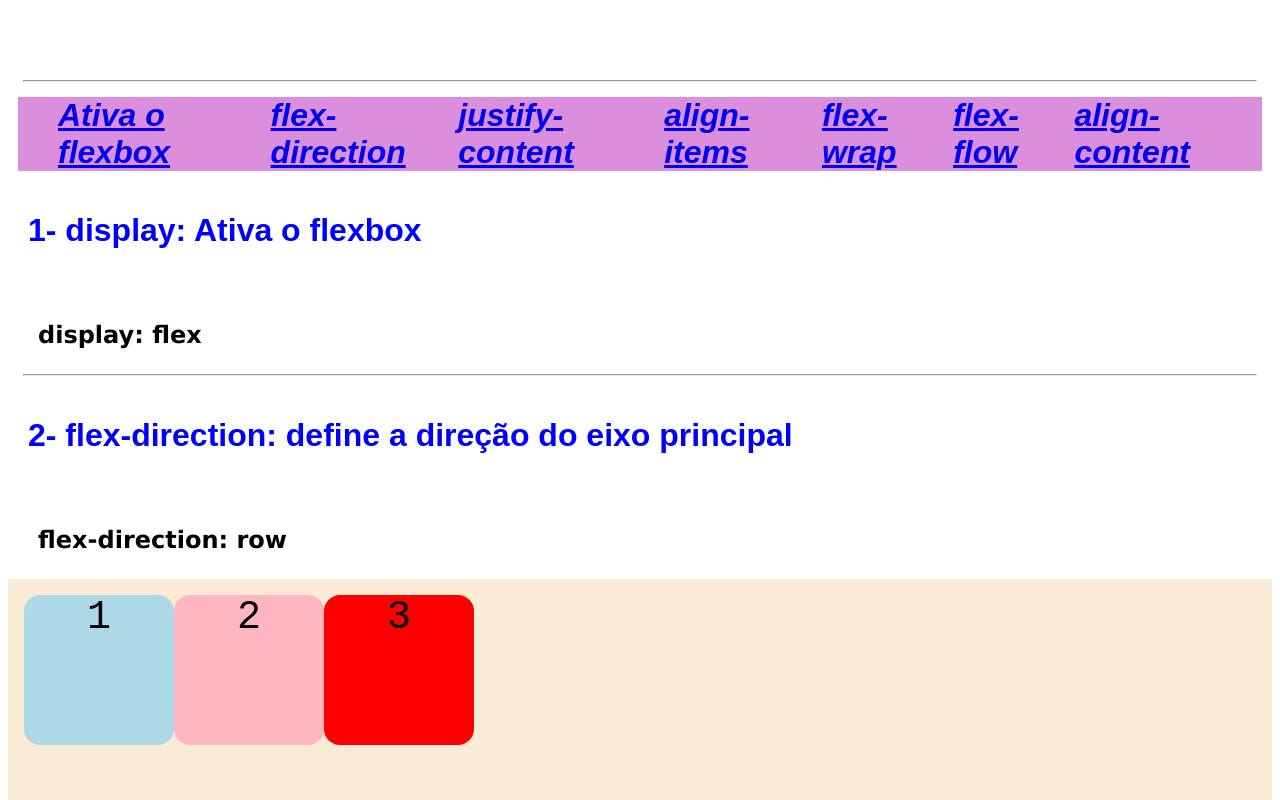
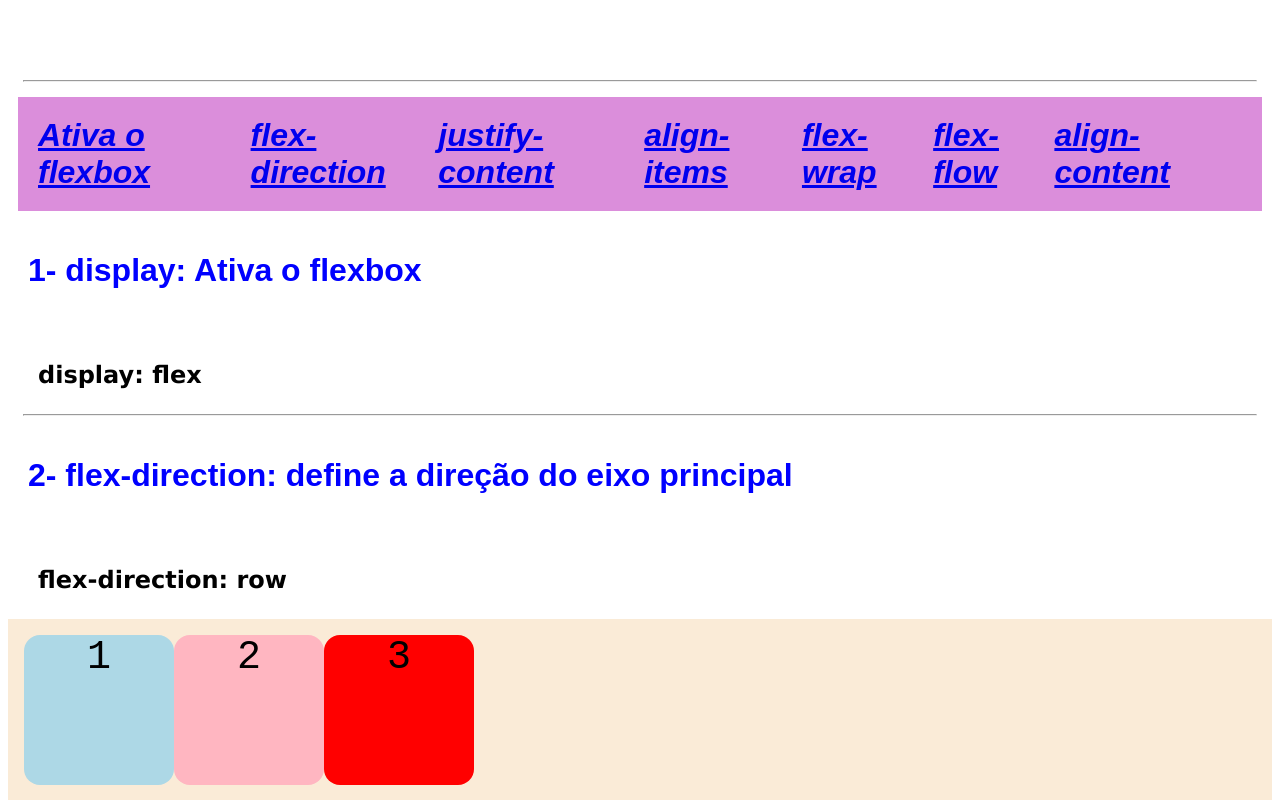
Before and after one commit to Joao-H-Moreira/flexbox, a plain HTML site: page index.html in a window 1280 px wide. Shown: the top 800 px of the page. Drawn offline with Linux system fonts and the light colour scheme.

Commit message:
poucaas mudANÇAS

```diff
--- a/CSS/style.css
+++ b/CSS/style.css
@@ -5,7 +5,9 @@
     font-weight: 900;
     font-family: Arial, Helvetica, sans-serif;
     margin: 10px;
+    padding: 20px;
     background:rgb(219, 142, 219);
+    height: 5%;
 
 
 }
@@ -14,12 +16,13 @@ nav{
 
 }
 nav ul {
-
+    color: aliceblue;
     list-style: none;
     display: flex;
     flex-direction: row;
 }
 nav ul li{
+
     text-decoration: none;
 }
 
```
